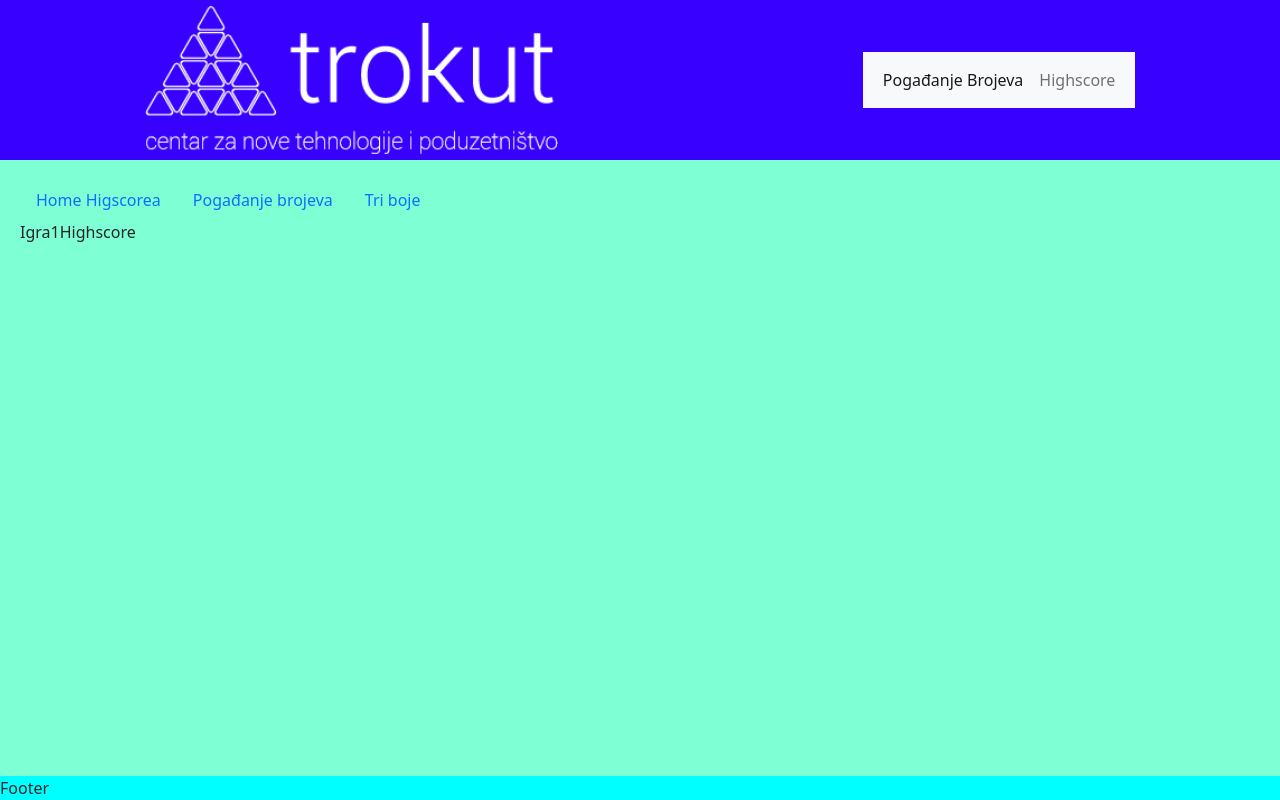
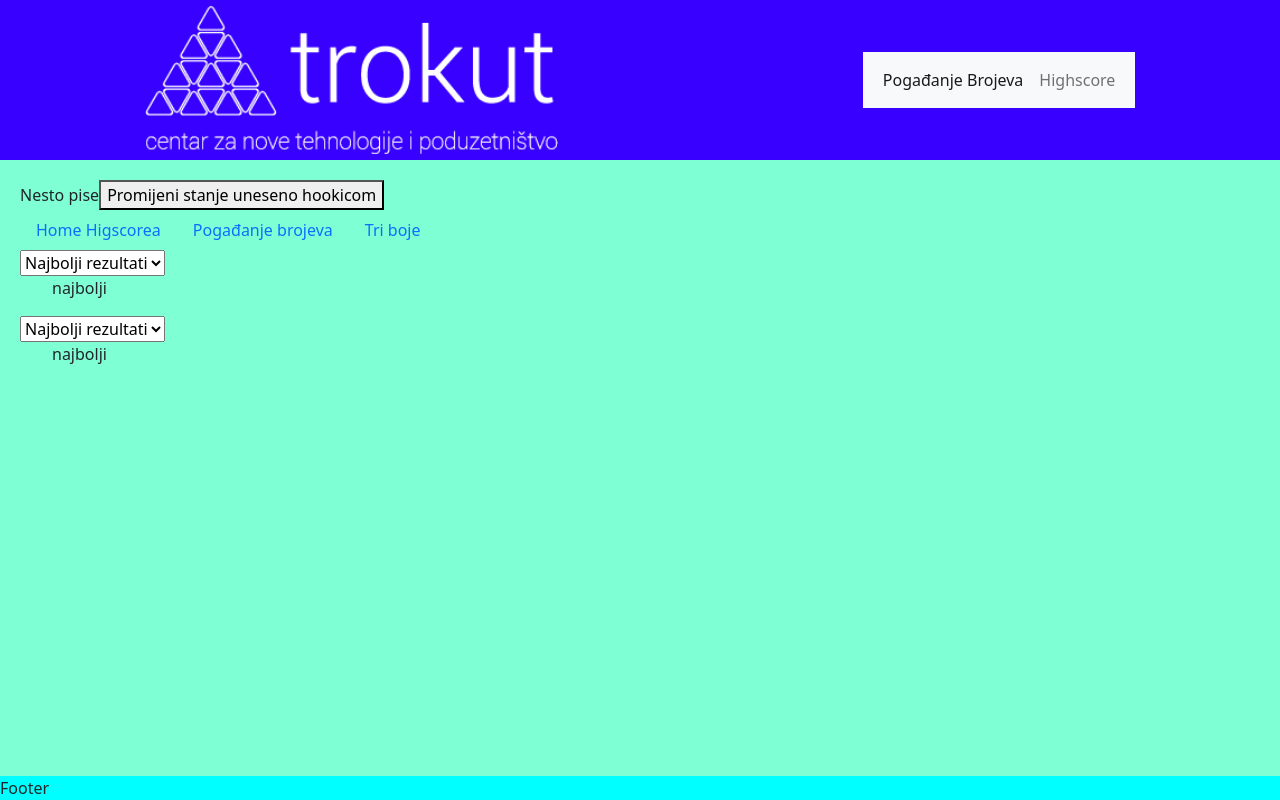
Before and after one commit to ZinUru99/IgraZaAntuna, a React (Create React App) app: page /highscore/igra1 in a window 1280 px wide. Built offline with nearby package versions, Linux system fonts and the light colour scheme.

Commit message:
Na kraju uskrsnog ponediljka

```diff
--- a/src/App.js
+++ b/src/App.js
@@ -32,6 +32,10 @@ export default class App extends Component {
           inputName: "",
           zamisljeniBroj: Math.floor(Math.random() * 101),
         };
+  }
+
+  componentDidUpdate() {
+    console.log("evo me");
   }
 
   handleLogin = (username = "", inputName = "") => {
@@ -119,7 +123,15 @@ export default class App extends Component {
             <Route
               path='/highscore'
               element={<Highscore highscore={this.state.highscore} />}>
-              <Route path='igra1' element={<Igra1Highscore />} />
+              <Route
+                path='igra1'
+                element={
+                  <Igra1Highscore
+                    highscore={this.state.highscore}
+                    username={this.state.username}
+                  />
+                }
+              />
             </Route>
           </Routes>
         </main>
--- a/src/components/Highscore/Igra1.js
+++ b/src/components/Highscore/Igra1.js
@@ -1,7 +1,17 @@
 import React from "react";
+import PrikazHighscorea from "./PrikazHighscorea";
 
-const Igra1Highscore = () => {
-  return <div>Igra1Highscore</div>;
+const Igra1Highscore = ({ highscore, username }) => {
+  console.log(highscore);
+  const Osobni = highscore.pogadjanjeBrojeva.filter(
+    (element) => element.ime === username
+  );
+  return (
+    <div>
+      <PrikazHighscorea parcijalniHighscore={highscore.pogadjanjeBrojeva} />
+      <PrikazHighscorea parcijalniHighscore={Osobni} />
+    </div>
+  );
 };
 
 export default Igra1Highscore;
--- a/src/components/Highscore/Index.js
+++ b/src/components/Highscore/Index.js
@@ -1,9 +1,26 @@
-import React from "react";
+import { Button } from "bootstrap";
+import React, { useState, useEffect } from "react";
 import { NavLink, Link, Outlet } from "react-router-dom";
 
 const Highscore = ({ highscore }) => {
+  const [cijeliHighscore, setCijeliHighscore] = useState(highscore);
+  const [nesto, setNesto] = useState("Nesto pise");
+
+  const callbackFunction = () => {
+    console.log(`Novo stanje je: ${nesto}`);
+    return function () {
+      console.log(`Odradjujem se prije novog renderiranja`);
+    };
+  };
+
+  useEffect(callbackFunction, [nesto]);
+
   return (
     <div>
+      {nesto}
+      <button onClick={() => setNesto(nesto + "A")}>
+        Promijeni stanje uneseno hookicom
+      </button>
       <nav className='nav'>
         <NavLink
           className={({ isActive }) => {
--- /dev/null
+++ b/src/components/Highscore/PrikazHighscorea.js
@@ -0,0 +1,20 @@
+import React from "react";
+import { useState } from "react";
+
+const PrikazHighscorea = ({ parcijalniHighscore }) => {
+  const [input, setInput] = useState("najbolji");
+  return (
+    <div>
+      <select value={input} onChange={(e) => setInput(e.target.value)}>
+        <option selected value='najbolji'>
+          Najbolji rezultati
+        </option>
+        <option value='najgori'>Najgori rezultati</option>
+      </select>
+
+      <ul>{input}</ul>
+    </div>
+  );
+};
+
+export default PrikazHighscorea;
```
